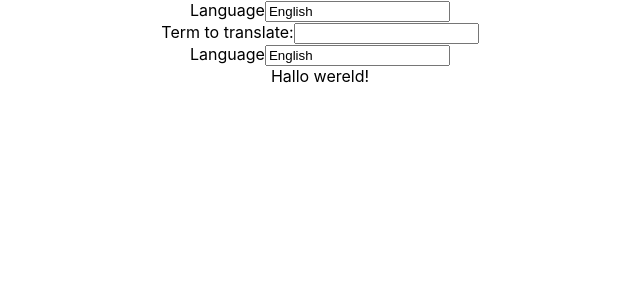
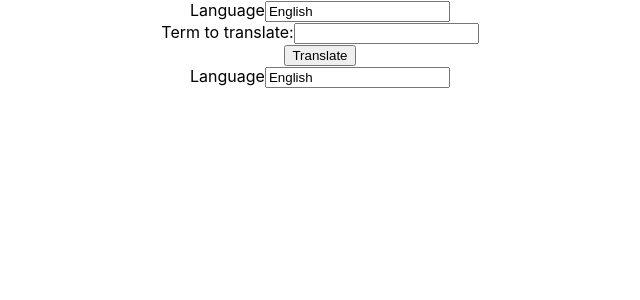
Before and after one commit to raatmarien/translatewith-wiki, a React (Create React App) app in the folder frontend/: page / in a window 1280 px wide. Shown: the top 300 px of the page, without its empty margins (320-960 px from the left). Built offline with nearby package versions, Linux system fonts and the light colour scheme.

Commit message:
Add translate button

```diff
--- a/frontend/src/App.tsx
+++ b/frontend/src/App.tsx
@@ -5,9 +5,7 @@ import TranslateComponent from './TranslateComponent';
 function App() {
   return (
     <div className="App">
-      <TranslateComponent
-        output="Hallo wereld!"
-      />
+      <TranslateComponent />
     </div>
   );
 }
--- /dev/null
+++ b/frontend/src/TranslateButton.tsx
@@ -0,0 +1,13 @@
+import React from 'react';
+
+interface Props {
+  onClick: () => void;
+}
+
+function TranslateButton(props: Props) {
+  return (
+    <button onClick={props.onClick}>Translate</button>
+  );
+}
+
+export default TranslateButton;
--- a/frontend/src/TranslateComponent.tsx
+++ b/frontend/src/TranslateComponent.tsx
@@ -2,18 +2,23 @@ import React from 'react';
 import LanguageSelector from './LanguageSelector';
 import TermInput from './TermInput';
 import TranslateOutput from './TranslateOutput';
+import TranslateButton from './TranslateButton';
 
 interface Props {
+}
+
+interface State {
   output: string;
 }
 
-interface State {
+class TranslateComponent extends React.Component<Props, State> {
+  constructor(props : Props) {
+    super(props);
+    this.state = { output: '' };
+  }
 
-}
-
-class TranslateComponent extends React.Component<Props, State> {
-  static defaultProps: Props = {
-    output: ""
+  translate() {
+    this.setState({output : 'hallo'});
   }
 
   render() {
@@ -21,10 +26,13 @@ class TranslateComponent extends React.Component<Props, State> {
       <div className="translate-component">
         <LanguageSelector />
         <TermInput />
+        <TranslateButton
+          onClick={this.translate.bind(this)}
+        />
 
         <LanguageSelector />
         <TranslateOutput
-          output={this.props.output}
+          output={this.state.output}
         />
       </div>
     );
```
Also changed, not shown: 1 other file (tests, documents, lock files or other folders).
